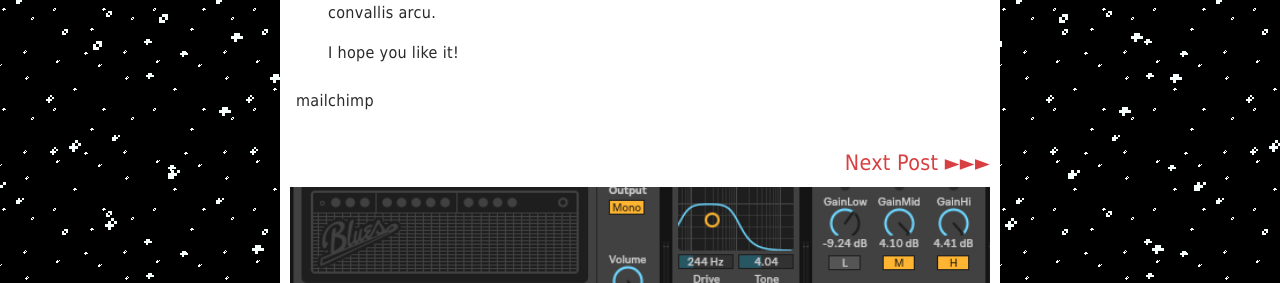
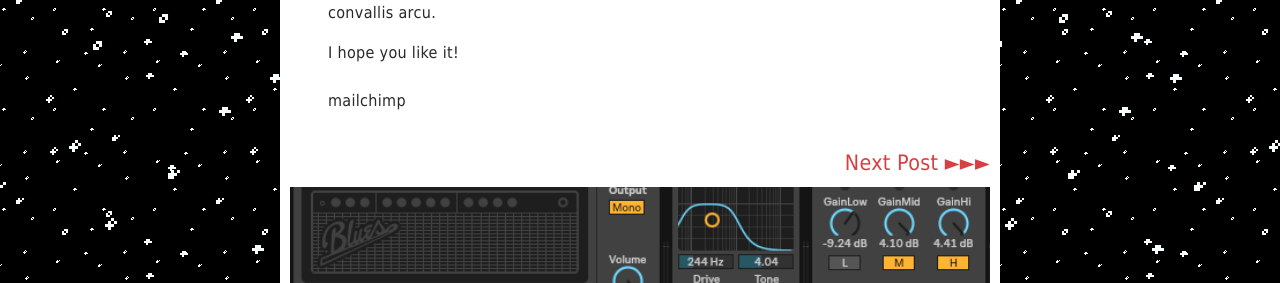
Before and after one commit to BaronBlackmore/Wintercast, a Jekyll site: the page built from _posts/2012-09-12-how-to-write-a-blog.md, in a window 1280 px wide. Shown: the part 595-878 px from the top of the page. Built offline with Jekyll 4.4.1, drawn with Linux system fonts in a browser that asks for light colours.

Commit message:
lots of littlle things

```diff
--- a/_includes/foot.html
+++ b/_includes/foot.html
@@ -1,3 +1,3 @@
-<div class="">
+<div class="foot">
 
 </div>
--- a/css/main.css
+++ b/css/main.css
@@ -214,7 +214,7 @@
 }
 
 .post-list li{
-	padding-bottom: 3em;
+	padding: 1em;
 }
 
 .post-preview{
@@ -333,7 +333,7 @@
 }
 
 .subscription-box{
-	padding: 1em 1em;
+	padding: 1em 3em;
 }
 
 .neighbour-posts{
@@ -371,7 +371,7 @@
 	.post-title{
 		flex-direction: column;
 		align-items: flex-start;
-		padding: 2em 1em;
+		padding: 1em 1em;
 	}
 
 	.post-text{
@@ -394,6 +394,9 @@
 		padding: 1em 0 0.5em 0;
 	}
 
+	.subscription-box{
+		padding: 1em;
+	}
 
 	.no-mobile a{
 		display: none !important;
```
Also changed, not shown: images/2012-09-14-Making-Music-Part-2-If-music-is-the-food-of-the-soul-I-can-only-make-baked-beans.png.
